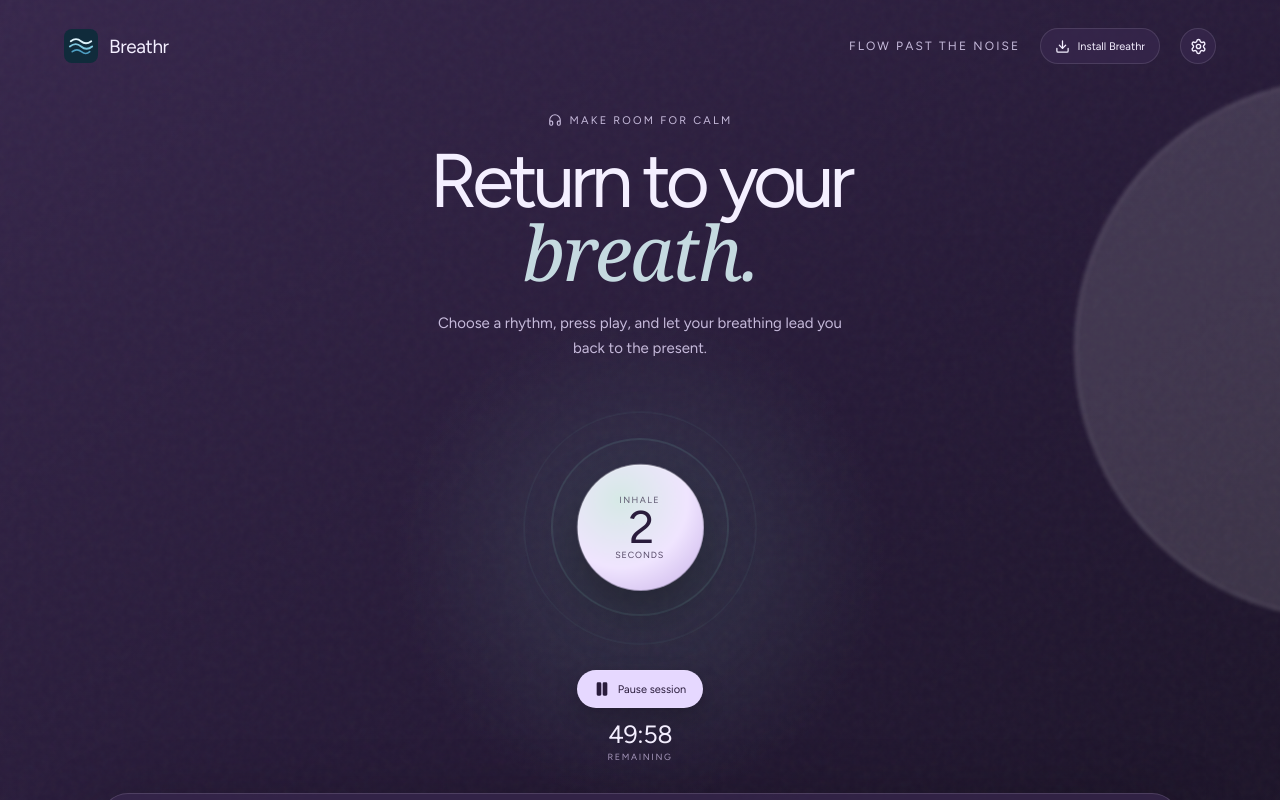
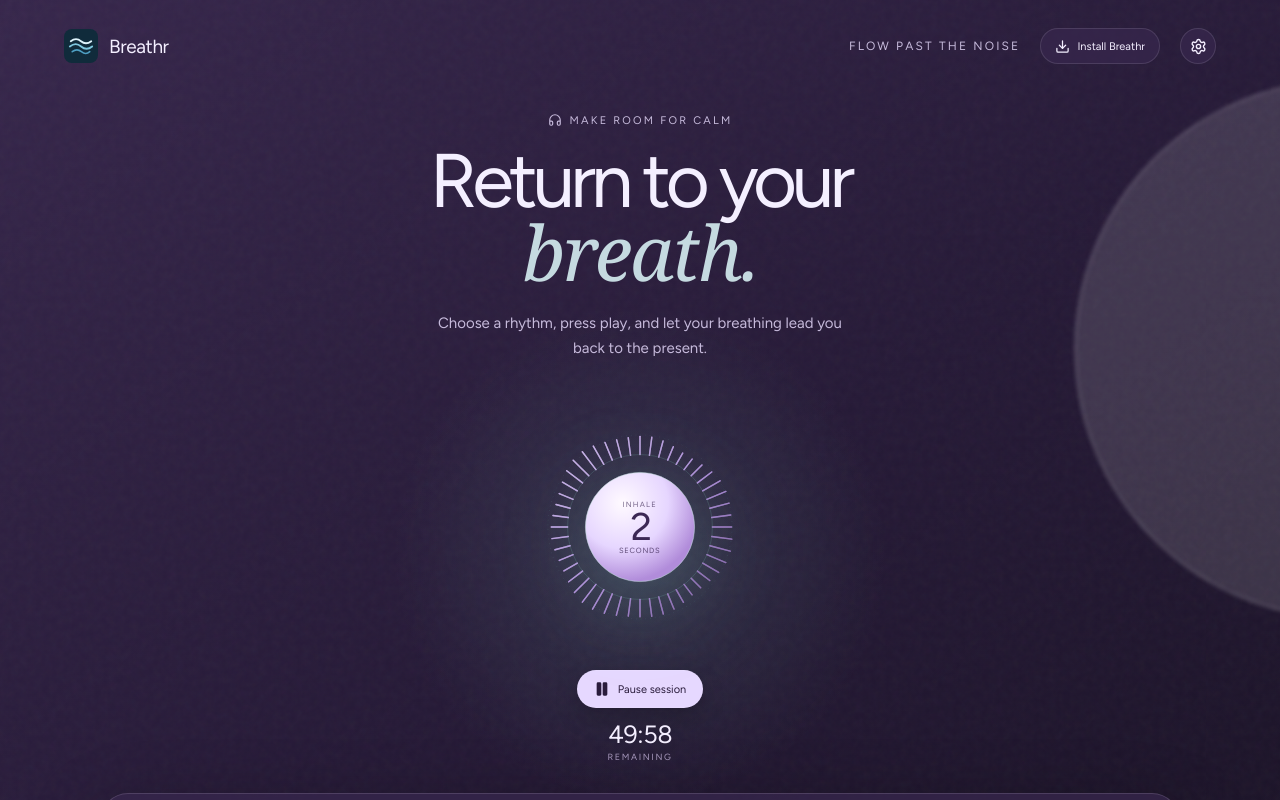
Before and after one commit to osishmael-ui/breathr, a React (Vite) app: page / in a window 1280 px wide. Both pictures are taken after a click on the button "Play sound". Shown: the top 800 px of the page. Built offline with nearby package versions, Linux system fonts and the light colour scheme; a web font is replaced by a local one.

Commit message:
Use 2ndBell-style radial sound waves

```diff
--- a/src/App.tsx
+++ b/src/App.tsx
@@ -11,6 +11,7 @@ import { useTheme } from './hooks/useTheme';
 import { usePwaUpdate } from './hooks/usePwaUpdate';
 
 const TIMER_OPTIONS = [0, 25, 50, 90];
+const WAVE_BAR_COUNT = 48;
 const BREATH_PATTERNS = {
   calm: { name: 'Calm 4–6', inhale: 4, hold: 0, exhale: 6, description: 'A gentle inhale followed by a longer exhale.' },
   settle: { name: 'Settle 4–4–6', inhale: 4, hold: 4, exhale: 6, description: 'A steady rhythm for arriving in the present moment.' },
@@ -50,6 +51,24 @@ export default function App() {
       : breathPosition < pattern.inhale + pattern.hold + pattern.exhale
         ? { label: 'Exhale', seconds: pattern.inhale + pattern.hold + pattern.exhale - breathPosition, duration: pattern.exhale, className: 'exhale' }
         : { label: 'Rest', seconds: breathCycle - breathPosition, duration: 'rest' in pattern ? pattern.rest : 1, className: 'rest' };
+  const waveEnergy = player.isPlaying
+    ? ({ inhale: 1, hold: 0.82, exhale: 0.52, rest: 0.34 } as const)[breathPhase.className as 'inhale' | 'hold' | 'exhale' | 'rest'] ?? 0.34
+    : 0.26;
+  const waveBars = Array.from({ length: WAVE_BAR_COUNT }, (_, index) => {
+    const angle = (index / WAVE_BAR_COUNT) * Math.PI * 2 - Math.PI / 2;
+    const contour = Math.sin(angle * 3 + breathElapsed * 0.85) * 5 + Math.sin(angle * 7 - breathElapsed * 0.55) * 3;
+    const inner = 114;
+    const length = 8 + waveEnergy * (20 + contour);
+    const outer = inner + Math.max(8, length);
+    return {
+      index,
+      x1: 200 + Math.cos(angle) * inner,
+      y1: 200 + Math.sin(angle) * inner,
+      x2: 200 + Math.cos(angle) * outer,
+      y2: 200 + Math.sin(angle) * outer,
+      opacity: 0.35 + waveEnergy * 0.5,
+    };
+  });
 
   const closePanels = () => {
     setCustomOpen(false);
@@ -123,9 +142,26 @@ export default function App() {
           style={{ '--phase-duration': `${breathPhase.duration}s` } as React.CSSProperties}
           aria-live="polite"
         >
-          <div className="breath-halo" aria-hidden="true">
-            <i className="halo halo-outer" /><i className="halo halo-middle" /><i className="halo halo-core" />
-          </div>
+          <svg className="breath-wave" viewBox="0 0 400 400" aria-hidden="true">
+            <defs>
+              <linearGradient id="breath-wave-gradient" x1="0" y1="0" x2="400" y2="400" gradientUnits="userSpaceOnUse">
+                <stop stopColor="#eadcff" /><stop offset="0.52" stopColor="#b899e4" /><stop offset="1" stopColor="#70508e" />
+              </linearGradient>
+              <radialGradient id="breath-wave-core" cx="34%" cy="28%" r="72%">
+                <stop stopColor="#fffaff" /><stop offset="0.58" stopColor="#e6d6ff" /><stop offset="1" stopColor="#b18cda" />
+              </radialGradient>
+              <filter id="breath-wave-glow" x="-30%" y="-30%" width="160%" height="160%">
+                <feGaussianBlur stdDeviation="0.65" result="blur" />
+                <feMerge><feMergeNode in="blur" /><feMergeNode in="SourceGraphic" /></feMerge>
+              </filter>
+            </defs>
+            <circle className="breath-wave-guide breath-wave-guide-outer" cx="200" cy="200" r="145" />
+            <circle className="breath-wave-guide" cx="200" cy="200" r="114" />
+            <g className="breath-wave-bars" filter="url(#breath-wave-glow)">
+              {waveBars.map((bar) => <line key={bar.index} {...bar} stroke="url(#breath-wave-gradient)" strokeOpacity={bar.opacity} />)}
+            </g>
+            <circle className="breath-wave-core" cx="200" cy="200" r="86" />
+          </svg>
           <div className="breath-instruction">
             <span>{player.isPlaying ? breathPhase.label : player.timer.status === 'completed' ? 'Complete' : 'Ready'}</span>
             <strong>{player.isPlaying ? breathPhase.seconds : '—'}</strong>
--- a/src/styles.css
+++ b/src/styles.css
@@ -118,31 +118,16 @@ button { color: inherit; }
 .intro > p { max-width: 430px; margin: 20px auto 0; color: var(--muted); font-size: 15px; line-height: 1.65; }
 
 .orb-wrap { position: relative; display: grid; place-items: center; width: 254px; height: 254px; margin: 40px auto 0; }
-.breath-halo { position: absolute; inset: 0; display: grid; place-items: center; }
-.halo { position: absolute; display: block; border-radius: 50%; transition: transform var(--phase-duration, .8s) cubic-bezier(.32, .72, .24, 1), opacity var(--phase-duration, .8s) ease, background var(--phase-duration, .8s) ease, box-shadow var(--phase-duration, .8s) ease; }
-.halo-outer { width: 92%; height: 92%; border: 1px solid color-mix(in srgb, var(--active-tone) 35%, transparent); opacity: .16; transform: scale(.76); }
-.halo-middle { width: 70%; height: 70%; border: 1px solid color-mix(in srgb, var(--active-tone) 52%, transparent); background: color-mix(in srgb, var(--active-tone) 5%, transparent); opacity: .36; transform: scale(.76); }
-.halo-core { width: 50%; height: 50%; background: radial-gradient(circle at 34% 28%, color-mix(in srgb, white 70%, var(--active-tone)), var(--orb-start) 55%, var(--orb-end)); box-shadow: 0 22px 50px var(--shadow), inset 0 1px rgba(255,255,255,.45); transform: scale(.76); }
-.breath-instruction { position: relative; z-index: 1; display: flex; flex-direction: column; align-items: center; gap: 3px; color: var(--orb-text); pointer-events: none; transform: scale(.76); transition: transform var(--phase-duration, .8s) cubic-bezier(.32, .72, .24, 1); }
-.breath-instruction > span { color: color-mix(in srgb, var(--orb-text) 70%, transparent); font: 600 9px/1 'Figtree', system-ui, sans-serif; letter-spacing: .16em; text-transform: uppercase; }
-.breath-instruction strong { min-width: 40px; color: var(--orb-text); font: 600 46px/.88 'Figtree', system-ui, sans-serif; letter-spacing: -.07em; font-variant-numeric: tabular-nums; }
-.breath-instruction small { color: color-mix(in srgb, var(--orb-text) 78%, transparent); font: 500 9px/1 'Figtree', system-ui, sans-serif; letter-spacing: .1em; text-transform: uppercase; }
-.orb-wrap.is-playing.inhale .halo-outer { opacity: .38; transform: scale(1); }
-.orb-wrap.is-playing.inhale .halo-middle { opacity: .56; transform: scale(1); }
-.orb-wrap.is-playing.inhale .halo-core { transform: scale(1); }
-.orb-wrap.is-playing.inhale .breath-instruction { transform: scale(1); }
-.orb-wrap.is-playing.hold .halo-outer { opacity: .48; transform: scale(1); box-shadow: 0 0 0 8px color-mix(in srgb, var(--active-tone) 6%, transparent); }
-.orb-wrap.is-playing.hold .halo-middle { opacity: .62; transform: scale(1); }
-.orb-wrap.is-playing.hold .halo-core { transform: scale(1); box-shadow: 0 22px 50px var(--shadow), 0 0 36px color-mix(in srgb, var(--active-tone) 28%, transparent), inset 0 1px rgba(255,255,255,.45); }
-.orb-wrap.is-playing.hold .breath-instruction { transform: scale(1); }
-.orb-wrap.is-playing.exhale .halo-outer { opacity: .12; transform: scale(.7); }
-.orb-wrap.is-playing.exhale .halo-middle { opacity: .24; transform: scale(.72); }
-.orb-wrap.is-playing.exhale .halo-core { transform: scale(.66); }
-.orb-wrap.is-playing.exhale .breath-instruction { transform: scale(.66); }
-.orb-wrap.is-playing.rest .halo-outer { opacity: .06; transform: scale(.62); }
-.orb-wrap.is-playing.rest .halo-middle { opacity: .15; transform: scale(.64); }
-.orb-wrap.is-playing.rest .halo-core { transform: scale(.6); }
-.orb-wrap.is-playing.rest .breath-instruction { transform: scale(.6); }
+.breath-wave { position: absolute; inset: 0; width: 100%; height: 100%; overflow: visible; filter: drop-shadow(0 18px 30px color-mix(in srgb, var(--shadow) 75%, transparent)); transition: filter var(--phase-duration, .8s) ease; }
+.breath-wave-guide { fill: none; stroke: color-mix(in srgb, var(--active-tone) 44%, transparent); stroke-width: .75; }
+.breath-wave-guide-outer { stroke: color-mix(in srgb, var(--active-tone) 28%, transparent); stroke-dasharray: 1.5 6; }
+.breath-wave-bars line { stroke-width: 2.25; stroke-linecap: round; transition: x1 var(--phase-duration, .8s) ease, x2 var(--phase-duration, .8s) ease, y1 var(--phase-duration, .8s) ease, y2 var(--phase-duration, .8s) ease, stroke-opacity var(--phase-duration, .8s) ease; }
+.breath-wave-core { fill: url(#breath-wave-core); stroke: color-mix(in srgb, white 52%, var(--active-tone)); stroke-width: .8; }
+.orb-wrap.is-playing .breath-wave { filter: drop-shadow(0 20px 35px color-mix(in srgb, var(--active-tone) 28%, transparent)); }
+.breath-instruction { position: relative; z-index: 1; display: flex; flex-direction: column; align-items: center; gap: 3px; color: #3c2855; pointer-events: none; transform: scale(.84); }
+.breath-instruction > span { color: color-mix(in srgb, #3c2855 70%, transparent); font: 600 9px/1 'Figtree', system-ui, sans-serif; letter-spacing: .16em; text-transform: uppercase; }
+.breath-instruction strong { min-width: 40px; color: #3c2855; font: 600 46px/.88 'Figtree', system-ui, sans-serif; letter-spacing: -.07em; font-variant-numeric: tabular-nums; }
+.breath-instruction small { color: color-mix(in srgb, #3c2855 78%, transparent); font: 500 9px/1 'Figtree', system-ui, sans-serif; letter-spacing: .1em; text-transform: uppercase; }
 .session-toggle { display: inline-flex; align-items: center; justify-content: center; gap: 8px; min-height: 38px; margin: 16px auto 0; padding: 0 16px; border: 1px solid var(--line); border-radius: 999px; cursor: pointer; color: var(--active-control-text); background: var(--active-control); box-shadow: 0 10px 24px color-mix(in srgb, var(--shadow) 55%, transparent); font: 600 11px/1 'Figtree', system-ui, sans-serif; transition: transform .2s ease, background .2s ease; }
 .session-toggle:hover { transform: translateY(-1px); background: color-mix(in srgb, var(--active-control) 88%, black); }
 .session-toggle:focus-visible { outline: 3px solid var(--active-tone); outline-offset: 4px; }
```
